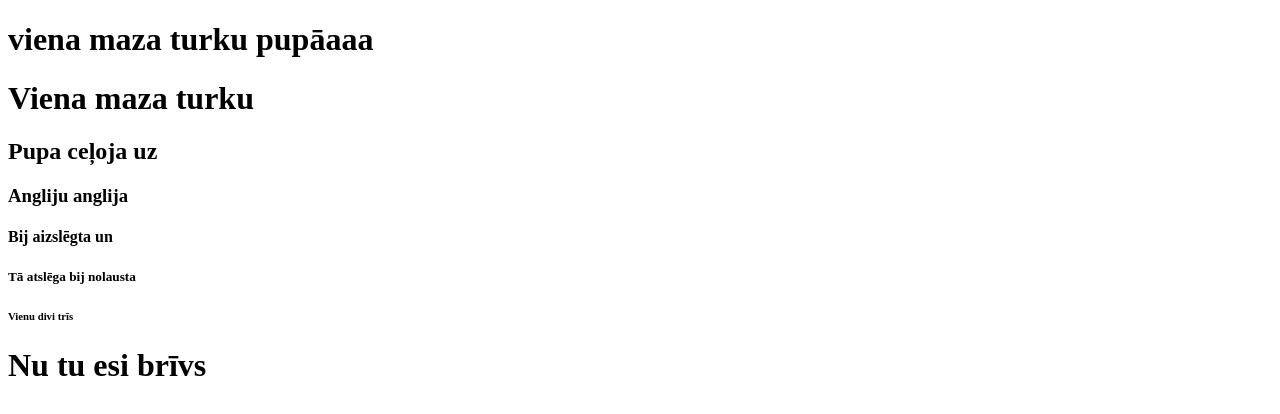
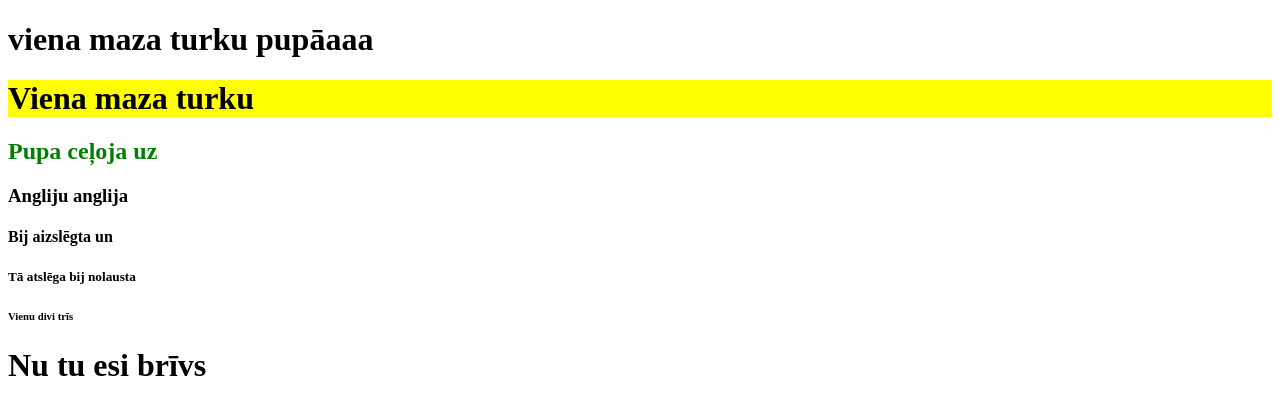
Before and after one commit to RealKakus/webpage_style, a plain HTML site: page index.html in a window 1280 px wide. Drawn offline with Linux system fonts and the light colour scheme.

Commit message:
Update index.html

```diff
--- a/index.html
+++ b/index.html
@@ -7,8 +7,8 @@
 
 <body>
 
-<h1 style="background-colur:yellow;">Viena maza turku</h1>
-<h2>Pupa ceļoja uz</h2>
+<h1 style="background-color:yellow;">Viena maza turku</h1>
+<h2 style="color:green;">Pupa ceļoja uz</h2>
 <h3>Angliju anglija</h3>
 <h4>Bij aizslēgta un</h4>
 <h5>Tā atslēga bij nolausta</h5>
```
